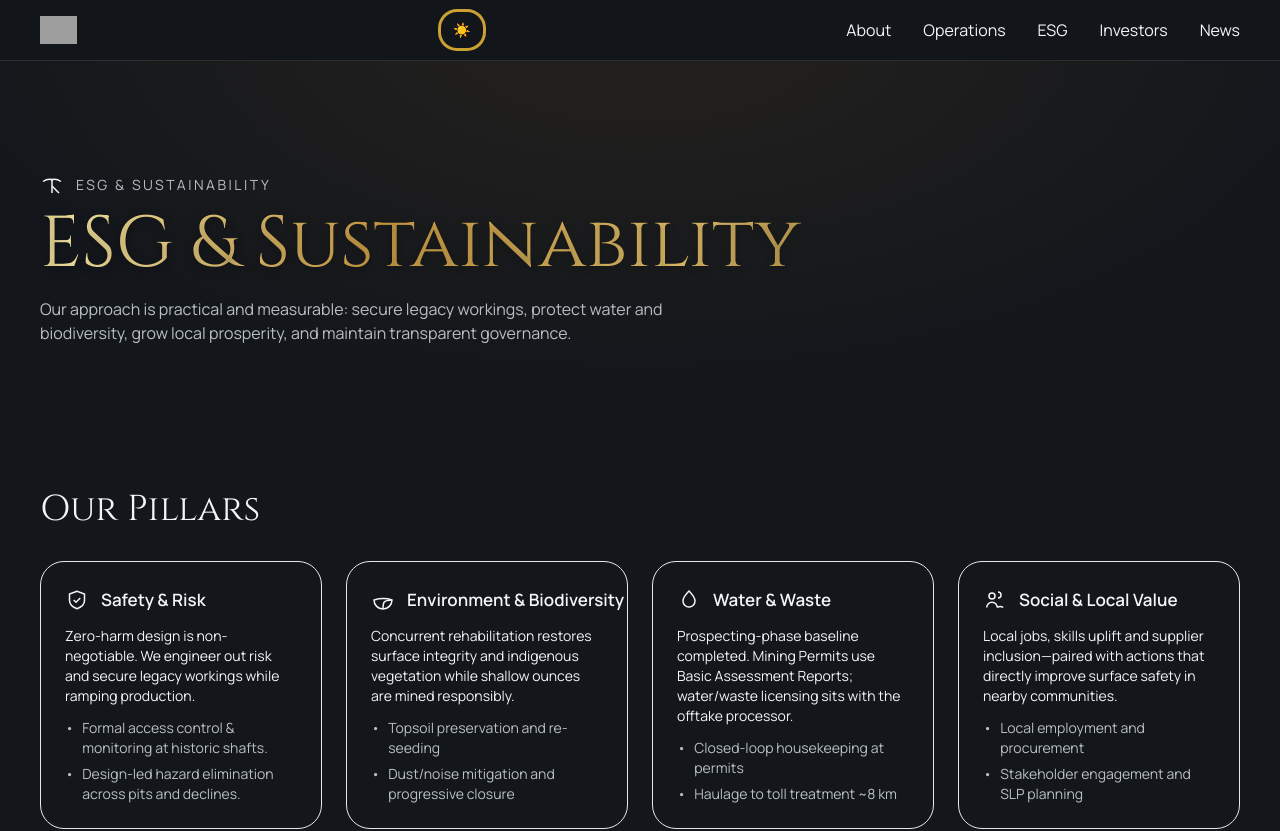
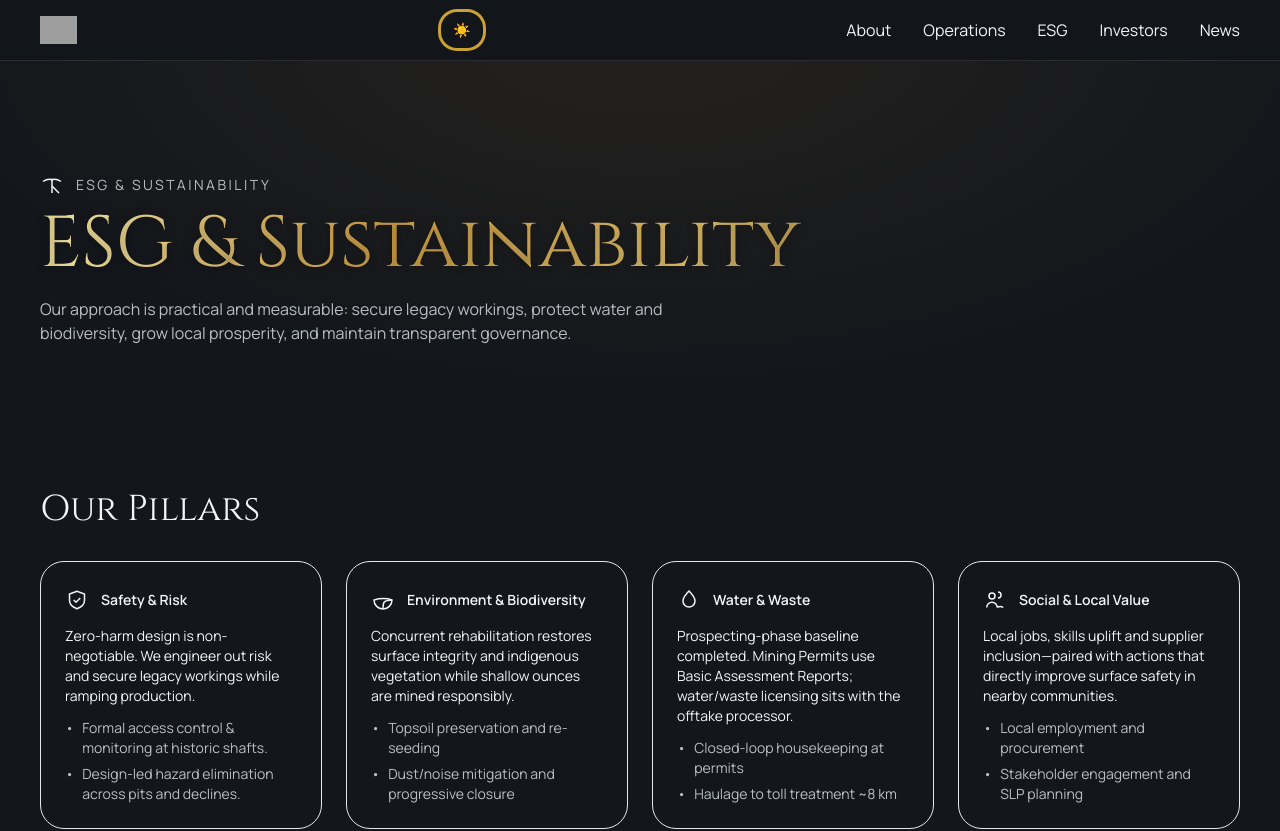
Before and after one commit to Capdavid777/gold-ore, a Next.js app: page /esg in a window 1280 px wide. Shown: the top 831 px of the page. Built offline with nearby package versions, Linux system fonts and the light colour scheme; no server answers; grey boxes are pictures that could not be loaded.

Commit message:
Update page.tsx

```diff
--- a/src/app/esg/page.tsx
+++ b/src/app/esg/page.tsx
@@ -136,10 +136,10 @@ export default function ESGPage() {
               transition={{ duration: 0.4 }}
               className="group rounded-3xl border border-surface-3/50 bg-surface-2/40 p-6 hover:border-accent-gold/50"
             >
-              {/* Header row normalized so titles align and stay on one line on xl+ */}
+              {/* Header row normalized; titles forced to one line on xl+ and two sizes smaller */}
               <div className="flex items-center gap-3 min-h-[28px]">
                 <span className="text-accent-gold">{p.icon}</span>
-                <h3 className="font-semibold text-[15px] md:text-[16px] xl:text-[17px] xl:whitespace-nowrap">
+                <h3 className="font-semibold leading-none text-sm md:text-sm xl:text-sm 2xl:text-base xl:whitespace-nowrap">
                   {p.title}
                 </h3>
               </div>
```
